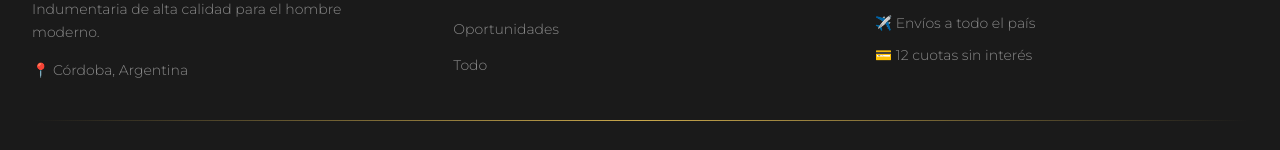
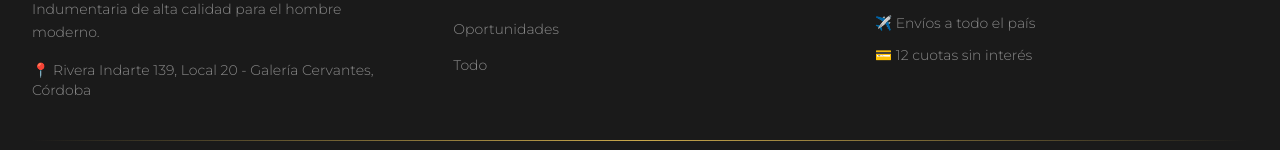
Before and after one commit to becerraj59/stars-hombres, a Next.js app: page / in a window 1280 px wide. Shown: the part 3678-3828 px from the top of the page. Built offline with nearby package versions, Linux system fonts and the light colour scheme.

Commit message:
Direccion y horarios local

```diff
--- a/components/layout/Layout.jsx
+++ b/components/layout/Layout.jsx
@@ -156,7 +156,7 @@ export default function Layout({ children, title, description, canonical }) {
                 Elegancia masculina. Vestí con presencia. Indumentaria de alta calidad para el hombre moderno.
               </p>
               <p className="font-body text-sm text-brand-silver mt-4">
-                📍 Córdoba, Argentina
+                📍 Rivera Indarte 139, Local 20 - Galería Cervantes, Córdoba
               </p>
             </div>
 
```
